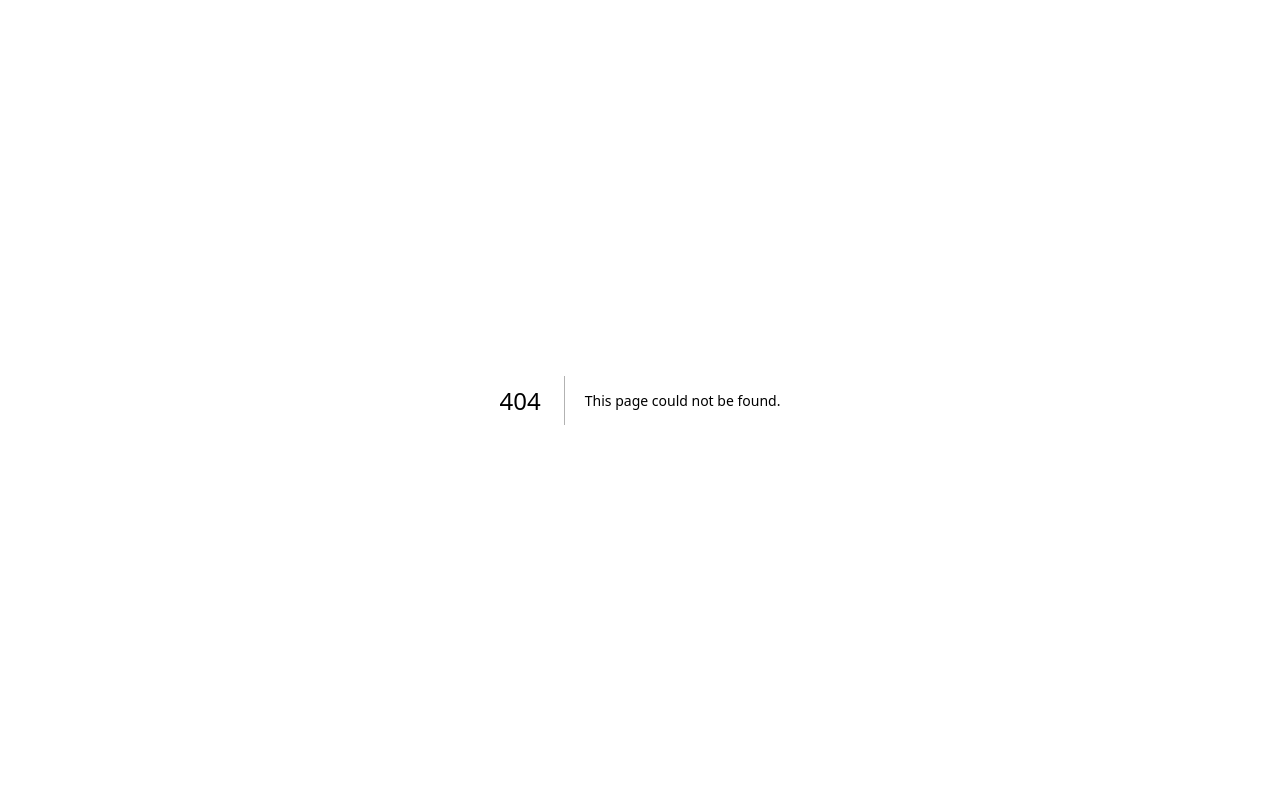
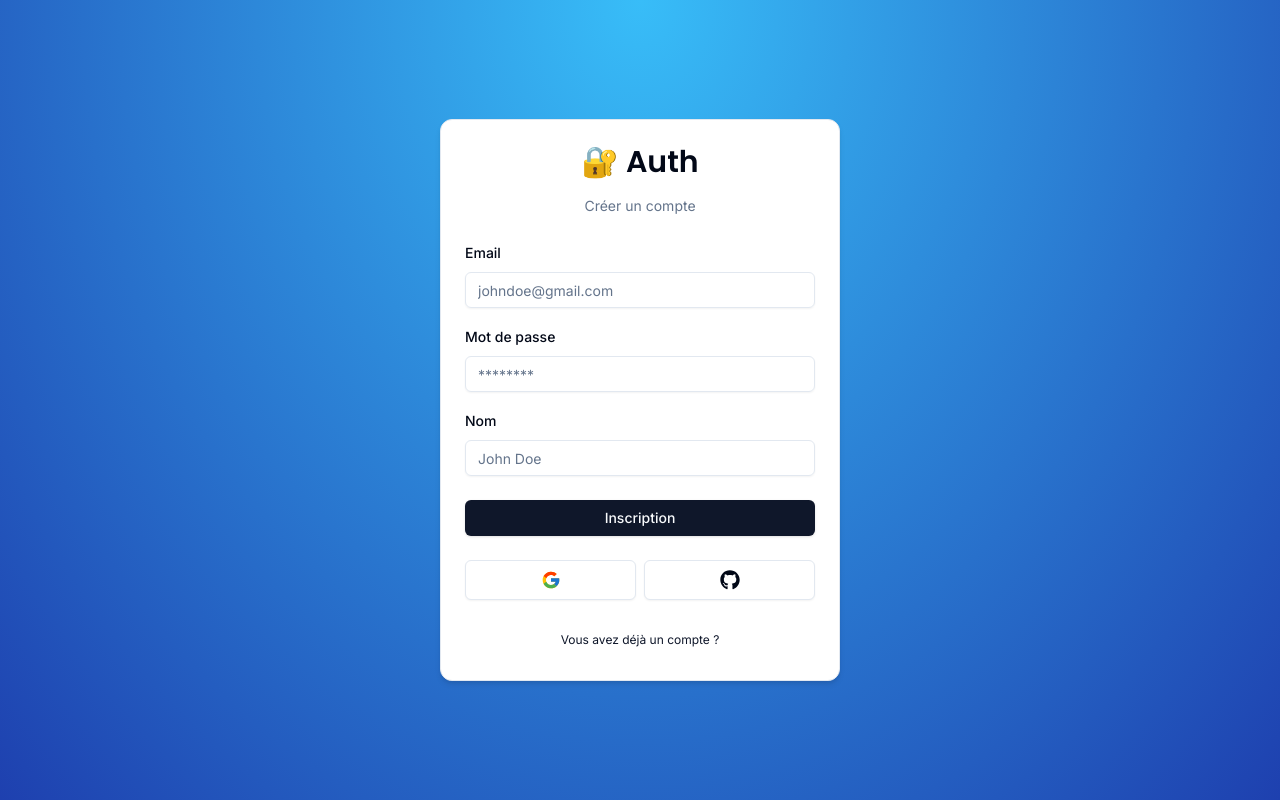
Before and after one commit to donnymboma01/authentication-nextjs, a Next.js app: page /auth/register in a window 1280 px wide. Before the commit this address had no page. Built offline with nearby package versions, Linux system fonts and the light colour scheme.

Commit message:
feat: prisma setup

```diff
--- /dev/null
+++ b/actions/register.ts
@@ -0,0 +1,15 @@
+"use server";
+
+import { RegisterSchema } from "@/schemas";
+import * as z from "zod";
+
+export const register = async (values: z.infer<typeof RegisterSchema>) => {
+  // console.log(values);
+  const validatedFields = RegisterSchema.safeParse(values);
+
+  if (!validatedFields.success) {
+    return { error: "Invalid fields" };
+  }
+
+  return { success: "Email sent" };
+};
--- /dev/null
+++ b/app/auth/register/page.tsx
@@ -0,0 +1,7 @@
+import { RegisterForm } from "@/components/auth/register-form";
+
+const RegisterPage = () => {
+  return <RegisterForm />;
+};
+
+export default RegisterPage;
--- /dev/null
+++ b/components/auth/register-form.tsx
@@ -0,0 +1,128 @@
+"use client";
+
+import * as z from "zod";
+import { zodResolver } from "@hookform/resolvers/zod";
+import { useForm } from "react-hook-form";
+
+import { useState, useTransition } from "react";
+
+import { Input } from "../ui/input";
+import {
+  Form,
+  FormControl,
+  FormField,
+  FormItem,
+  FormLabel,
+  FormMessage,
+} from "../ui/form";
+import { CardWrapper } from "./card-wrapper";
+import { RegisterSchema } from "@/schemas";
+import { Button } from "../ui/button";
+import { FormError } from "../form-errors";
+import { FormSuccess } from "../form-success";
+import { register } from "@/actions/register";
+
+export const RegisterForm = () => {
+  const [error, setError] = useState<string | undefined>("");
+  const [success, setSuccess] = useState<string | undefined>("");
+  const [isPending, startTransition] = useTransition();
+
+  const form = useForm<z.infer<typeof RegisterSchema>>({
+    resolver: zodResolver(RegisterSchema),
+    defaultValues: {
+      email: "",
+      password: "",
+      name: "",
+    },
+  });
+
+  const onSubmit = (values: z.infer<typeof RegisterSchema>) => {
+    // axios.post("/api/auth/login", values); si jamais on utilise une API externe.
+    setError("");
+    setSuccess("");
+
+    startTransition(() => {
+      register(values).then((data) => {
+        setError(data.error);
+        setSuccess(data.success);
+      });
+    });
+  };
+
+  return (
+    <CardWrapper
+      headerLabel="Créer un compte"
+      backButtonLabel="Vous avez déjà un compte ?"
+      backButtonHref="/auth/login"
+      showSocial
+    >
+      <Form {...form}>
+        <form onSubmit={form.handleSubmit(onSubmit)} className="space-y-6">
+          <div className="space-y-4">
+            <FormField
+              control={form.control}
+              name="email"
+              render={({ field }) => (
+                <FormItem>
+                  <FormLabel>Email</FormLabel>
+                  <FormControl>
+                    <Input
+                      disabled={isPending}
+                      {...field}
+                      type="email"
+                      placeholder="johndoe@gmail.com"
+                    />
+                  </FormControl>
+                  <FormMessage />
+                </FormItem>
+              )}
+            />
+
+            <FormField
+              control={form.control}
+              name="password"
+              render={({ field }) => (
+                <FormItem>
+                  <FormLabel>Mot de passe</FormLabel>
+                  <FormControl>
+                    <Input
+                      disabled={isPending}
+                      {...field}
+                      type="password"
+                      placeholder="********"
+                    />
+                  </FormControl>
+                  <FormMessage />
+                </FormItem>
+              )}
+            />
+
+            <FormField
+              control={form.control}
+              name="name"
+              render={({ field }) => (
+                <FormItem>
+                  <FormLabel>Nom</FormLabel>
+                  <FormControl>
+                    <Input
+                      disabled={isPending}
+                      {...field}
+                      placeholder="John Doe"
+                    />
+                  </FormControl>
+                  <FormMessage />
+                </FormItem>
+              )}
+            />
+          </div>
+          <FormError message={error} />
+          <FormSuccess message={success} />
+
+          <Button disabled={isPending} type="submit" className="w-full">
+            Inscription
+          </Button>
+        </form>
+      </Form>
+    </CardWrapper>
+  );
+};
--- a/package.json
+++ b/package.json
@@ -10,6 +10,7 @@
   },
   "dependencies": {
     "@hookform/resolvers": "^3.3.4",
+    "@prisma/client": "^5.9.1",
     "@radix-ui/react-icons": "^1.3.0",
     "@radix-ui/react-label": "^2.0.2",
     "@radix-ui/react-slot": "^1.0.2",
@@ -32,6 +33,7 @@
     "eslint": "^8",
     "eslint-config-next": "14.1.0",
     "postcss": "^8",
+    "prisma": "^5.9.1",
     "tailwindcss": "^3.3.0",
     "typescript": "^5"
   }
--- a/schemas/index.ts
+++ b/schemas/index.ts
@@ -8,3 +8,15 @@ export const LoginSchema = z.object({
     message: "Veuillez entrer un mot de passe valide",
   }),
 });
+
+export const RegisterSchema = z.object({
+  email: z.string().email({
+    message: "Veuillez entrer une adresse email valide",
+  }),
+  password: z.string().min(5, {
+    message: "Minimum 5 caractères requis",
+  }),
+  name: z.string().min(5, {
+    message: "Le champ nom est obligatoire",
+  }),
+});
```
Also changed, not shown: lib/db.ts (added, +9 -0 lines), 2 other files (tests, documents, lock files or other folders).
